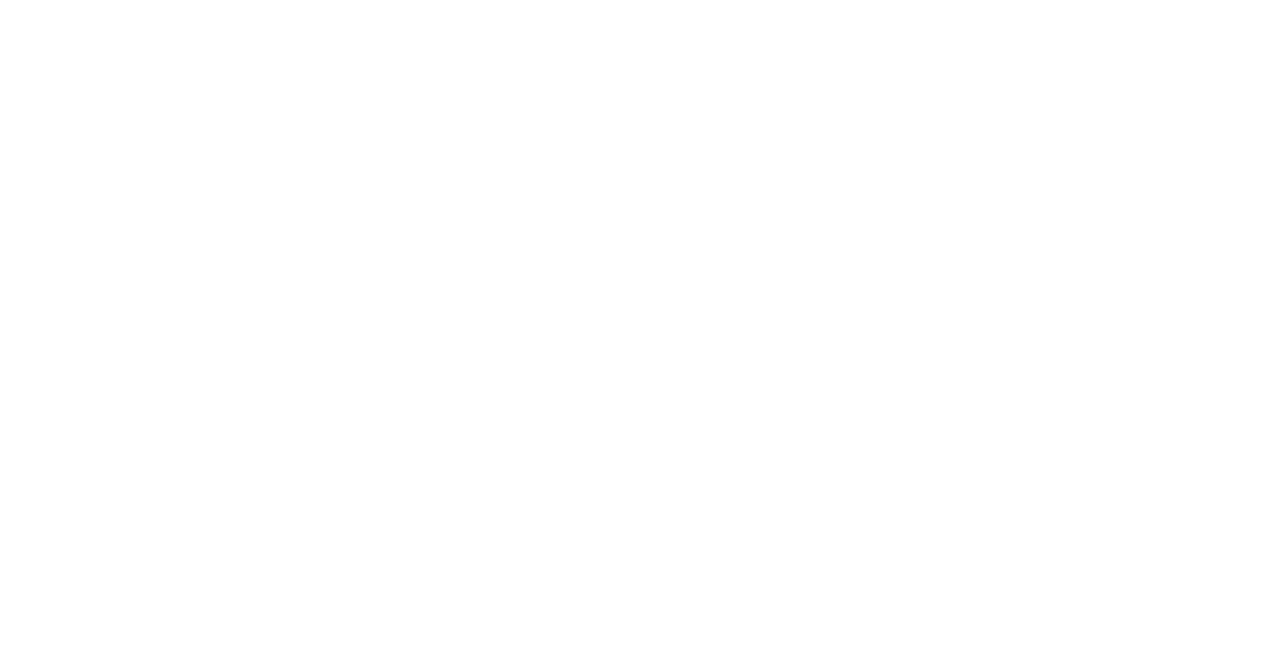
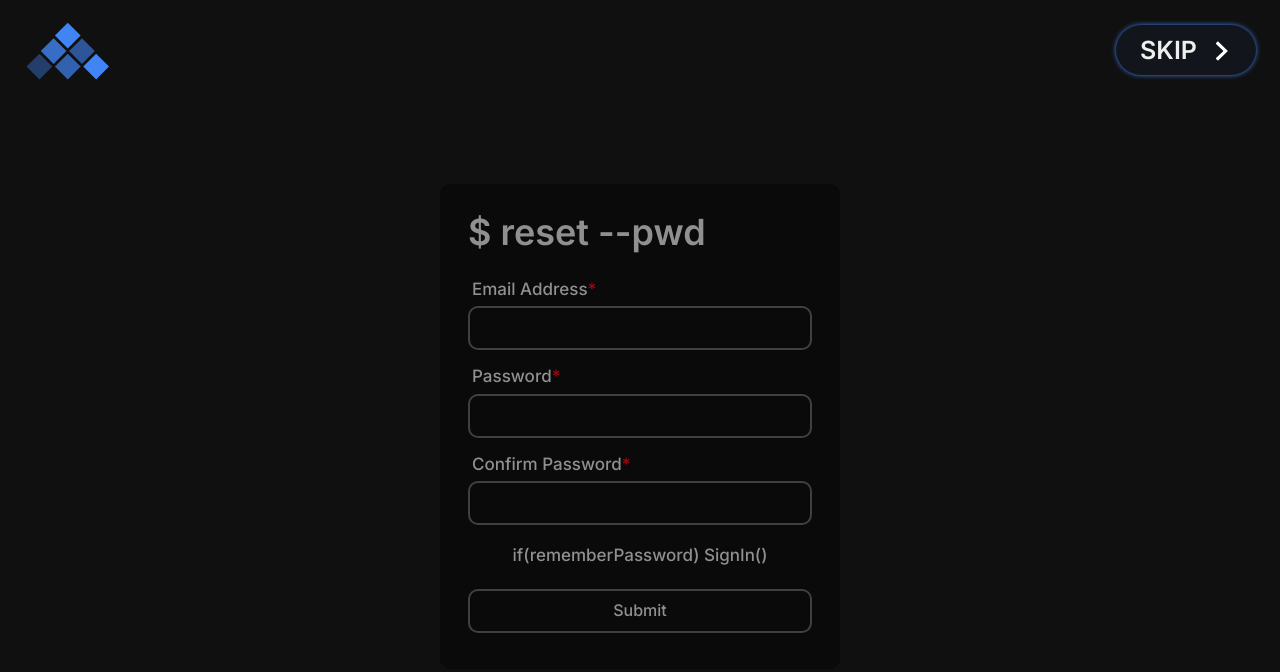
Before and after one commit to chuchra-himanshu/ui.cooders.org, a React (Vite) app: page /updates/password in a window 1280 px wide. Before the commit this address had no page. Shown: the top 672 px of the page. Built offline with nearby package versions, Linux system fonts and the light colour scheme.

Commit message:
Design ChangePassword page under Auth Module

```diff
--- a/src/Router.tsx
+++ b/src/Router.tsx
@@ -2,8 +2,10 @@
 import { BrowserRouter, Route, Routes } from "react-router-dom";
 import { AuthLayout, GlobalLayout } from "./layouts";
 import {
+  ChangePassword,
   Community,
   Dashboard,
+  ForgetPassword,
   Notebook,
   SignIn,
   SignUp,
@@ -25,6 +27,8 @@
         <Route path="/" Component={AuthLayout}>
           <Route path="signin" Component={SignIn} />
           <Route path="signup" Component={SignUp} />
+          <Route path="forgets/password" Component={ForgetPassword} />
+          <Route path="updates/password" Component={ChangePassword} />
         </Route>
       </Routes>
     </BrowserRouter>
--- a/src/components/auth/SubmitButton.tsx
+++ b/src/components/auth/SubmitButton.tsx
@@ -1,9 +1,14 @@
 import React from "react";
 
-const SubmitButton: React.FC<SubmitButtonPropsInterface> = ({ label }) => {
+const SubmitButton: React.FC<SubmitButtonPropsInterface> = ({
+  label,
+  includeBottomMargin = true,
+}) => {
   return (
     <button
-      className="cursor-pointer mb-[18px] font-medium outline-none w-full rounded-[10px] text-text-secondary px-3 pt-[7px] pb-[9px] border-2 border-border-primary hover:text-text-primary hover:border-accent transition-all ease-in-out duration-200"
+      className={`cursor-pointer ${
+        includeBottomMargin ? "mb-[18px]" : "mb-[8px]"
+      } font-medium outline-none w-full rounded-[10px] text-text-secondary px-3 pt-[7px] pb-[9px] border-2 border-border-primary hover:text-text-primary hover:border-accent transition-all ease-in-out duration-200`}
       type="submit"
     >
       {label}
--- a/src/elements/auth/AuthLayoutButton.tsx
+++ b/src/elements/auth/AuthLayoutButton.tsx
@@ -8,7 +8,7 @@
     <div className="flex justify-center" onClick={clickListener}>
       <p className="cursor-pointer relative flex items-center px-[24px] py-[6px] font-semibold text-[25px] text-[#efefef] hover:text-accent bg-[#4184f3]/5 rounded-full shadow-[0_0_0.2em_#4184f3] font-poppins transition duration-1000 hover:shadow-[0_0_0.4em_#4184f3] outline outline-transparent outline-offset-2 group">
         <span className="z-10">{title}</span>
-        <span className="ml-[15px] relative top-[3%] w-[20px] transition-all duration-500 group-hover:mr-[25px] scale-[0.6]">
+        <span className="ml-[15px] relative top-[2.4%] w-[20px] transition-all duration-500 group-hover:mr-[25px] scale-[0.6]">
           <svg
             width="48"
             height="38"
--- /dev/null
+++ b/src/pages/ChangePassword.tsx
@@ -0,0 +1,59 @@
+import React, { useState } from "react";
+import { useNavigate, type NavigateFunction } from "react-router-dom";
+import { AuthFormContainer, SubmitButton, TextInput } from "../components";
+
+interface ChangePasswordFormDataInterface {
+  email: string;
+  password: string;
+  confirmPassword: string;
+}
+
+const ChangePassword: React.FC<ChangePasswordFormDataInterface> = () => {
+  const navigate: NavigateFunction = useNavigate();
+
+  const initialData: ChangePasswordFormDataInterface = {
+    email: "",
+    password: "",
+    confirmPassword: "",
+  };
+
+  const [formData, setFormData] =
+    useState<ChangePasswordFormDataInterface>(initialData);
+
+  return (
+    <AuthFormContainer formTitle="$ reset --pwd">
+      <TextInput
+        id="changepassword-email"
+        inputType="text"
+        label="Email Address"
+        required={true}
+      />
+      <TextInput
+        id="changepassword-password"
+        inputType="password"
+        label="Password"
+        required={true}
+      />
+      <TextInput
+        id="changepassword-confirmpassword"
+        inputType="password"
+        label="Confirm Password"
+        required={true}
+      />
+      <section className="pt-1">
+        <p className="mb-[20px] text-text-secondary text-[17px] font-medium transition-all duration-200 text-center">
+          {"if(rememberPassword) "}
+          <span
+            className="hover:text-accent cursor-pointer"
+            onClick={() => navigate("/signin")}
+          >
+            {"SignIn()"}
+          </span>
+        </p>
+      </section>
+      <SubmitButton label="Submit" includeBottomMargin={false} />
+    </AuthFormContainer>
+  );
+};
+
+export default ChangePassword;
--- /dev/null
+++ b/src/pages/ForgetPassword.tsx
@@ -0,0 +1,7 @@
+import React from "react";
+
+const ForgetPassword: React.FC = () => {
+  return <div>ForgetPassword</div>;
+};
+
+export default ForgetPassword;
--- a/src/pages/SignIn.tsx
+++ b/src/pages/SignIn.tsx
@@ -55,12 +55,13 @@
           />
           <button
             type="button"
+            onClick={() => navigate("/updates/password")}
             className="text-text-secondary hover:text-accent text-[17px] font-medium transition-all duration-200 mt-[1.5px] cursor-pointer"
           >
             Forgot Password
           </button>
         </section>
-        <p className="mb-[18px] text-text-secondary text-[17px] font-medium transition-all duration-200 text-center">
+        <p className="mb-[20px] text-text-secondary text-[17px] font-medium transition-all duration-200 text-center">
           {"if(!isMember) "}
           <span
             className="hover:text-accent cursor-pointer"
--- a/src/pages/index.ts
+++ b/src/pages/index.ts
@@ -5,5 +5,17 @@
 import Notebook from "./Notebook";
 import SignIn from "./SignIn";
 import SignUp from "./SignUp";
+import ForgetPassword from "./ForgetPassword";
+import ChangePassword from "./ChangePassword";
 
-export { Dashboard, Studio, Community, SolveX, Notebook, SignIn, SignUp };
+export {
+  Dashboard,
+  Studio,
+  Community,
+  SolveX,
+  Notebook,
+  SignIn,
+  SignUp,
+  ForgetPassword,
+  ChangePassword,
+};
--- a/src/types/components/auth.components.types.d.ts
+++ b/src/types/components/auth.components.types.d.ts
@@ -16,6 +16,7 @@
 
 interface SubmitButtonPropsInterface {
   label: string;
+  includeBottomMargin?: boolean;
 }
 
 interface TextInputPropsInterface {
```
